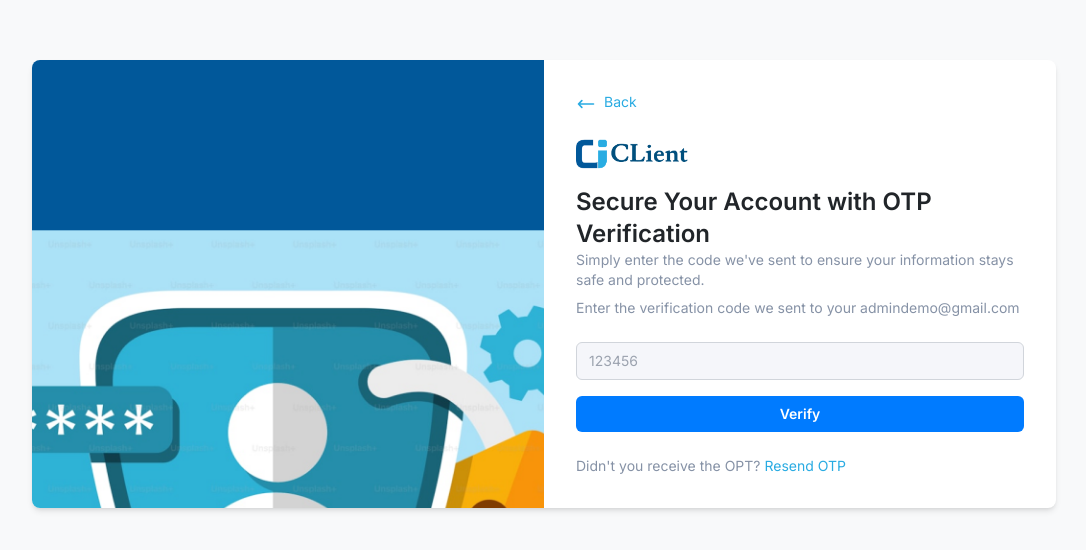
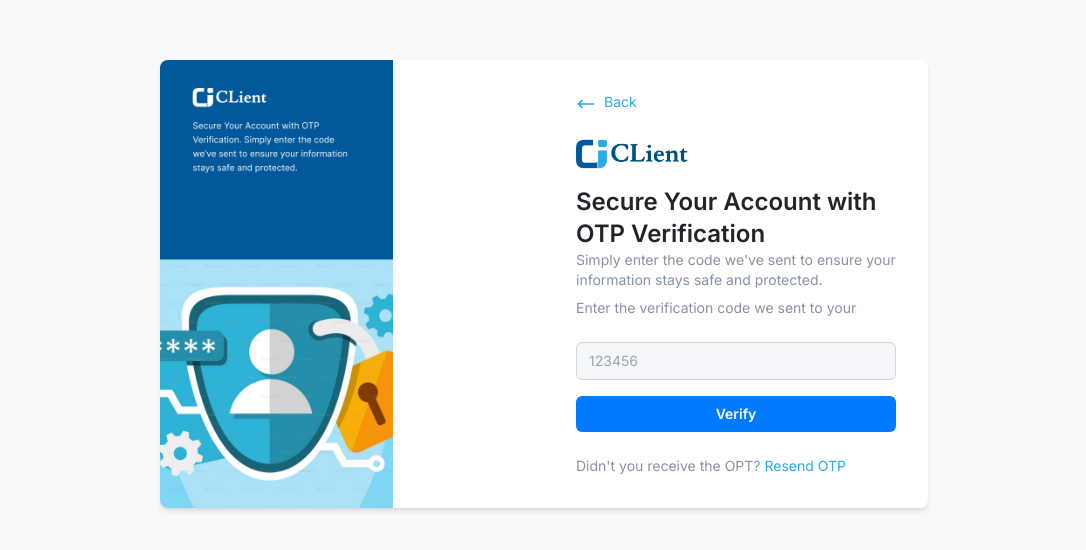
Before and after one commit to yorliabdulai/g-client, a React (Vite) app: page /otp-verification in a window 1280 px wide. Shown: the part 116-666 px from the top of the page, without its empty margins (96-1182 px from the left). Built offline with nearby package versions, Linux system fonts and the light colour scheme; no server answers.

Commit message:
feat(otp): Enhance OTP verification with email payload and update registration flow

```diff
--- a/src/App.tsx
+++ b/src/App.tsx
@@ -17,7 +17,7 @@ function App() {
           <Routes>
             <Route path="/login" element={<Login />} />
             <Route path="/register" element={<Register />} /> {/* Add Register Route */}
-            <Route path="/otp-verification" element={<OTPVerification />} />
+            <Route path="/otp-verification" element={<OTPVerification payload={{ email: '' }} />} />
             <Route
               path="/"
               element={
--- a/src/pages/Home.tsx
+++ b/src/pages/Home.tsx
@@ -1,5 +1,4 @@
-// src/pages/Home.tsx
-import React from 'react';
+
 import { useAuth } from '../context/AuthContext';
 import { useNavigate } from 'react-router-dom';
 
--- a/src/pages/OTPVerification.tsx
+++ b/src/pages/OTPVerification.tsx
@@ -3,17 +3,23 @@ import { Link } from 'react-router-dom';
 import Input from '../components/Input';
 import Button from '../components/Button';
 
-const OTPVerification: React.FC = () => {
+interface OTPVerificationProps {
+  payload: {
+    email: string;
+  };
+}
+
+const OTPVerification: React.FC<OTPVerificationProps> = ({ payload }) => {
   return (
     <div className="flex items-center justify-center min-h-screen bg-background">
       {/* Container */}
-      <div className="flex w-full max-w-5xl bg-white rounded-lg shadow-md overflow-hidden">
+      <div className="flex w-full max-w-3xl bg-white rounded-lg shadow-md overflow-hidden">
         {/* Left Side (Background Image) */}
         <div className="w-1/2 hidden md:block relative">
           <img
             src="/images/otp_background.png" // Replace with your actual image path
             alt="OTP Verification Background"
-            className="h-full w-full object-cover absolute inset-0"
+            className="h-full w-auto object-contain absolute inset-0"
           />
         </div>
 
@@ -51,12 +57,12 @@ const OTPVerification: React.FC = () => {
               Simply enter the code we've sent to ensure your information stays safe and protected.
             </p>
             <p className="text-gray-text text-sm mt-2">
-              Enter the verification code we sent to your admindemo@gmail.com
+              Enter the verification code we sent to your {payload?.email}
             </p>
           </div>
 
           {/* OTP Form */}
-          <form className="space-y-4">
+          <form className="space-y-4" >
             <div>
               <Input
                 type="text"
--- a/src/pages/Register.tsx
+++ b/src/pages/Register.tsx
@@ -16,6 +16,7 @@ const Register: React.FC = () => {
     const [lastName, setLastName] = useState('');
     const [email, setEmail] = useState('');
     const [password, setPassword] = useState('');
+    const [contact, setContact] = useState('');
     const [errorMessage, setErrorMessage] = useState('');
 
     const handleSubmit = async (e: React.FormEvent) => {
@@ -24,13 +25,16 @@ const Register: React.FC = () => {
 
       try {
         const payload = {
-          name: `${firstName} ${lastName}`,
-          email: email,
-          password: password,
-        };
+            first_name: firstName,
+            last_name: lastName,
+            email: email,
+            password: password,
+            contact: contact,
+          };
+
 
         await apiService.admin.signup(payload);
-        navigate('/login'); // Redirect to login after successful registration
+        navigate('/otp-verification'); // Redirect to login after successful registration
       } catch (error: Error | unknown) {
         const message = error instanceof Error ? error.message : 'Registration failed';
         setErrorMessage(message); // Display any error message
@@ -152,6 +156,7 @@ const Register: React.FC = () => {
               <Input
                 type="text"
                 placeholder="Contact"
+                onChange={(e) => setContact(e.target.value)}
                 className="border border-gray-300 rounded-md py-2 pl-10 pr-3 w-full focus:outline-none focus:ring-2 focus:ring-light-blue text-sm bg-light-gray"
               />
 
```
Also changed, not shown: src/apiService.ts (+8 -6 lines).
